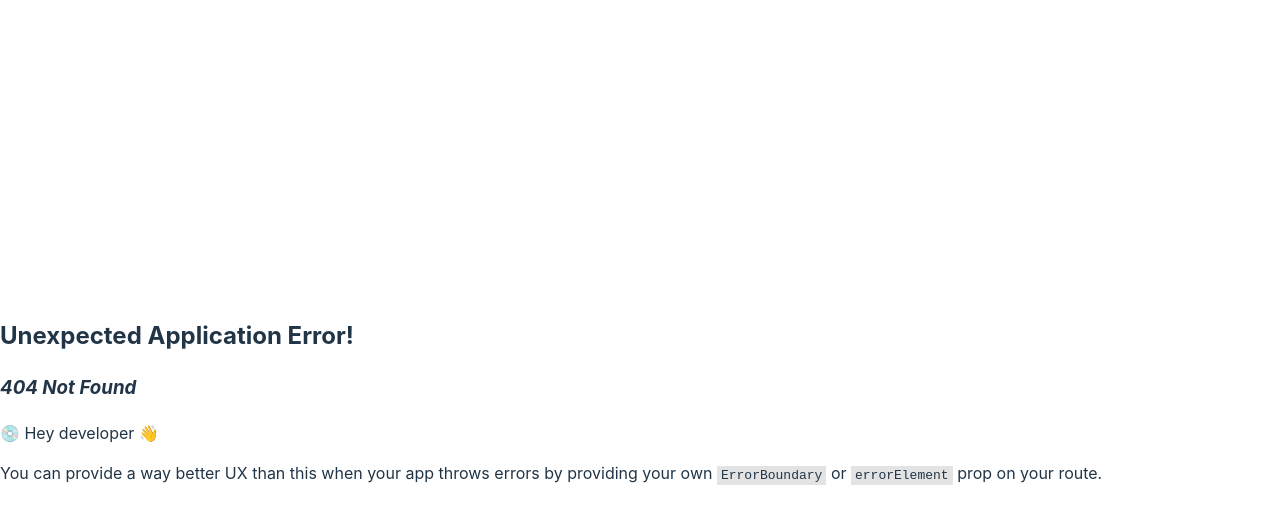
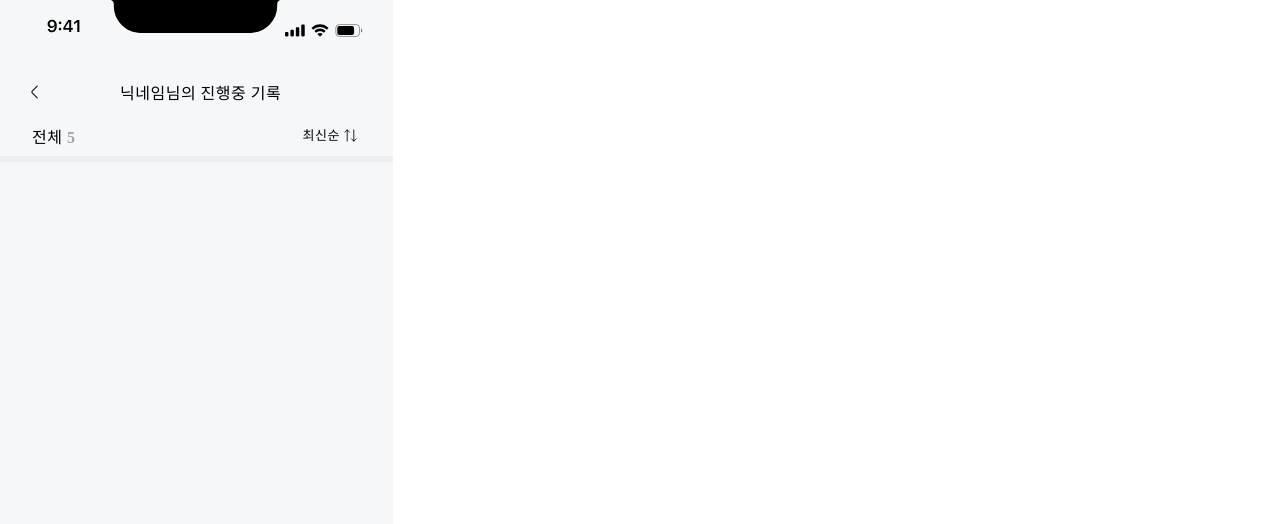
Before and after one commit to rlawngP91/bookJourney-frontend, a React (Vite) app: page /record in a window 1280 px wide. Before the commit this address had no page. Shown: the top 524 px of the page. Built offline with nearby package versions, Linux system fonts and the light colour scheme; the HTML template or start-up script is replaced by a standard one.

Commit message:
[Design] 기록보기 페이지 상단부 구현

```diff
--- /dev/null
+++ b/src/pages/record/Record.jsx
@@ -0,0 +1,27 @@
+import React from 'react';
+import { Container } from './Record.styles';
+import StatusBar from '../../components/statusbar/StatusBar';
+import BackBtn from '../../assets/arrow.svg';
+import Sort from './sort.svg';
+const Record = () => {
+  return (
+    <Container>
+      <StatusBar />
+      <div className="header">
+        <img className="back-btn" src={BackBtn} alt="뒤로가기" />
+        <p className="title-message">
+          <span className="nickname">닉네임</span>님의 진행중 기록
+        </p>
+        <p className="total">
+          전체 <span className="number">5</span>
+        </p>
+        <p className="sort">
+          최신순
+          <img className="sort-img" src={Sort} alt="정렬 이미지" />
+        </p>
+      </div>
+    </Container>
+  );
+};
+
+export default Record;
--- /dev/null
+++ b/src/pages/record/Record.styles.jsx
@@ -0,0 +1,86 @@
+import styled from 'styled-components';
+
+export const Container = styled.div`
+  position: relative;
+  width: 393px;
+  height: 852px;
+  background-color: #f6f7f9;
+
+  .header {
+    width: 393px;
+    height: 109px;
+    padding-top: 46.5px;
+    border-bottom: 6px solid rgba(171, 171, 171, 0.12);
+  }
+
+  .title-message {
+    position: absolute;
+    top: 82px;
+    left: 120px;
+    width: 191px;
+    margin: 0;
+    padding: 0;
+    color: #000;
+    font-family: Pretendard;
+    font-size: 16px;
+    font-style: normal;
+    font-weight: 400;
+    letter-spacing: var(--Label-Medium-Tracking, 0.5px);
+  }
+
+  .nickname {
+    color: #000;
+    text-align: center;
+    font-family: Pretendard;
+    font-size: 16px;
+    font-style: normal;
+    font-weight: 600;
+    letter-spacing: var(--Label-Medium-Tracking, 0.5px);
+  }
+
+  .back-btn {
+    position: absolute;
+    top: 83px;
+    left: 26px;
+    cursor: pointer;
+  }
+
+  .total {
+    margin: 0;
+    position: absolute;
+    top: 126px;
+    left: 32px;
+    color: #000;
+    font-family: Pretendard;
+    font-size: 16px;
+    font-style: normal;
+    font-weight: 600;
+    letter-spacing: var(--Label-Medium-Tracking, 0.5px);
+
+    .number {
+      color: #a3a3a3;
+    }
+  }
+
+  .sort {
+    display: flex;
+    align-items: center;
+    gap: 3px;
+    position: absolute;
+    top: 126px;
+    right: 35px;
+    margin: 0;
+    color: #000;
+    font-family: Pretendard;
+    font-size: 13px;
+    font-style: normal;
+    font-weight: 600;
+    letter-spacing: var(--Label-Medium-Tracking, 0.5px);
+    vertical-align: middle;
+    cursor: pointer;
+  }
+
+  .sort-img {
+    top: 2px;
+  }
+`;
--- a/src/routers/Router.jsx
+++ b/src/routers/Router.jsx
@@ -11,6 +11,7 @@ import Category from '../pages/category/Category';
 import Profile from '../pages/profile/Profile';
 import Home from '../pages/home/Home';
 import Bookmark from '../pages/bookmark/Bookmark';
+import Record from '../pages/record/Record';
 
 const Router = () => {
   const router = createBrowserRouter([
@@ -58,6 +59,10 @@ const Router = () => {
       path: '/bookmark',
       element: <Bookmark />,
     },
+    {
+      path: '/record',
+      element: <Record />,
+    },
   ]);
 
   return <RouterProvider router={router} />;
```
Also changed, not shown: src/pages/record/sort.svg (added).
